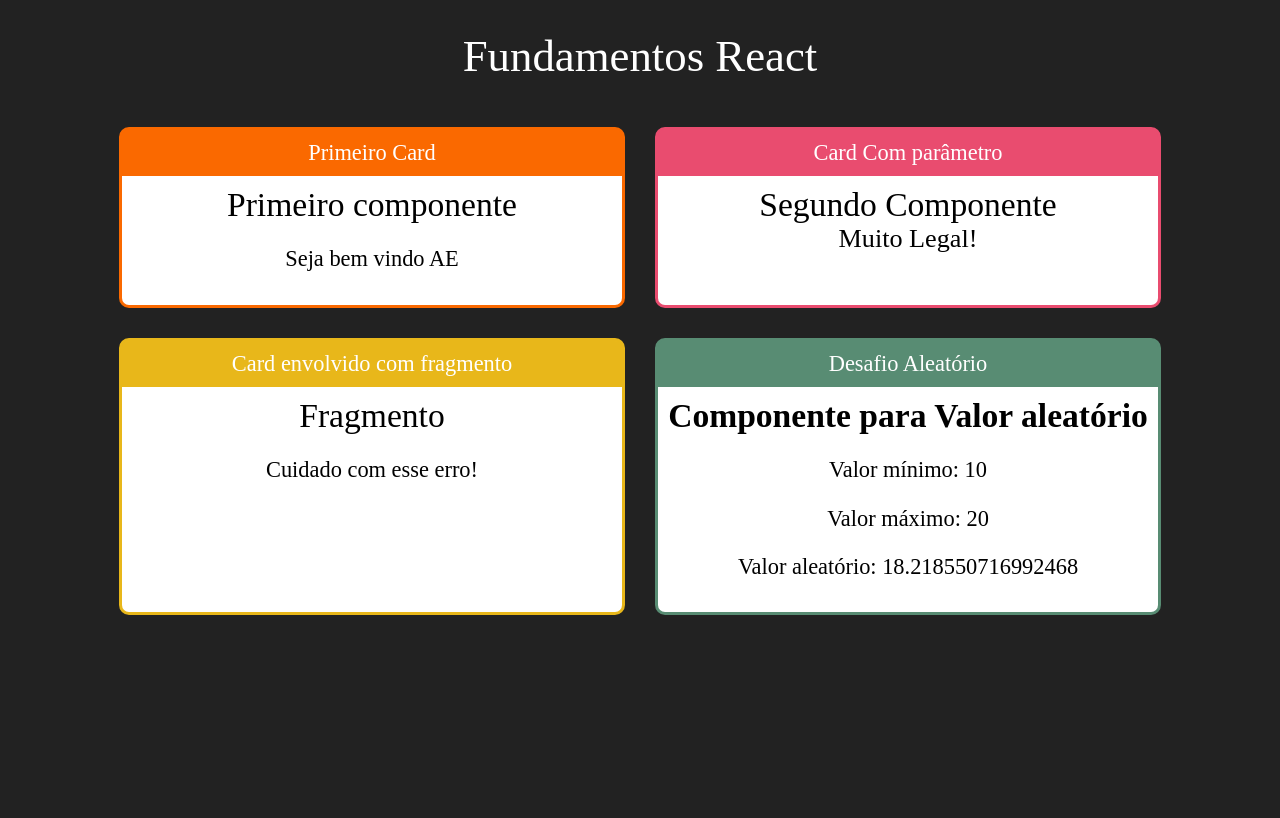
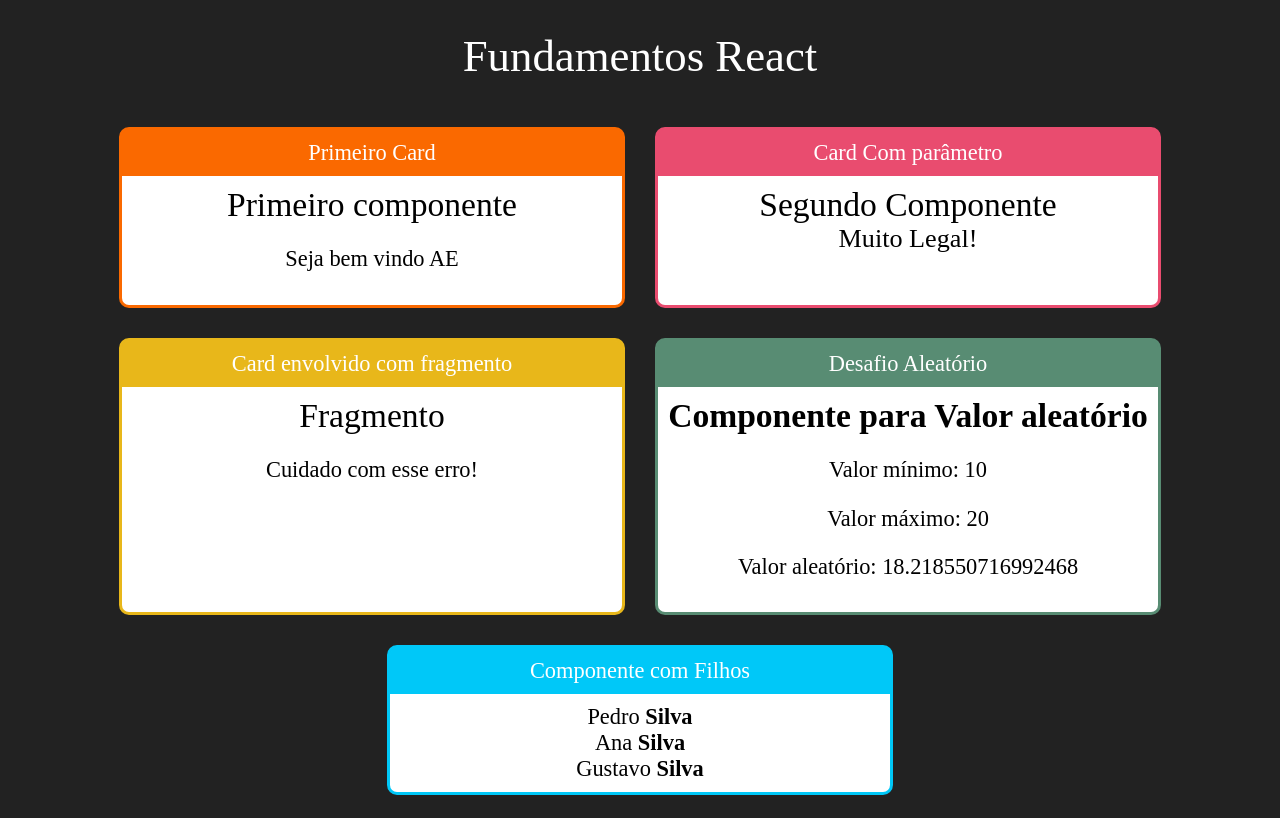
Before and after one commit to felipe-lima-flooxai/react-mod2-fundamentos, a React (Create React App) app: page / in a window 1280 px wide. Built offline with nearby package versions, Linux system fonts and the light colour scheme.

Commit message:
feat: componentes Familia e FamiliaMembro aninhado

```diff
--- a/src/App.jsx
+++ b/src/App.jsx
@@ -5,6 +5,7 @@
 import Aleatorio from "./components/basicos/Aleatorio";
 import Card from "./components/layout/Card";
 import "./App.css";
+import Familia from "./components/basicos/Familia";
 
 
 
@@ -33,6 +34,10 @@
                 <Aleatorio numeroMin = {10} numeroMax = {20}></Aleatorio>
             </Card>
 
+            <Card titulo="Componente com Filhos" color="#00C8F8">
+                <Familia sobrenome = "Silva"></Familia>
+            </Card>
+
         </div>
 
 
--- /dev/null
+++ b/src/components/basicos/Familia.jsx
@@ -0,0 +1,16 @@
+import React from "react"
+import FamiliaMembro from "./FamiliaMembro"
+
+
+export default props =>{
+
+    return (
+    <div>
+        <FamiliaMembro nome='Pedro' sobrenome = {props.sobrenome}></FamiliaMembro>
+        <FamiliaMembro nome='Ana' sobrenome = {props.sobrenome}></FamiliaMembro>
+        <FamiliaMembro nome='Gustavo' sobrenome = {props.sobrenome}></FamiliaMembro>
+    </div>
+
+    )
+
+}
--- /dev/null
+++ b/src/components/basicos/FamiliaMembro.jsx
@@ -0,0 +1,12 @@
+import React from "react"
+
+
+export default props =>{
+
+    return (
+        <div>
+            <span>{props.nome} <strong>{props.sobrenome}</strong></span>
+        </div>
+    )
+
+}
```
